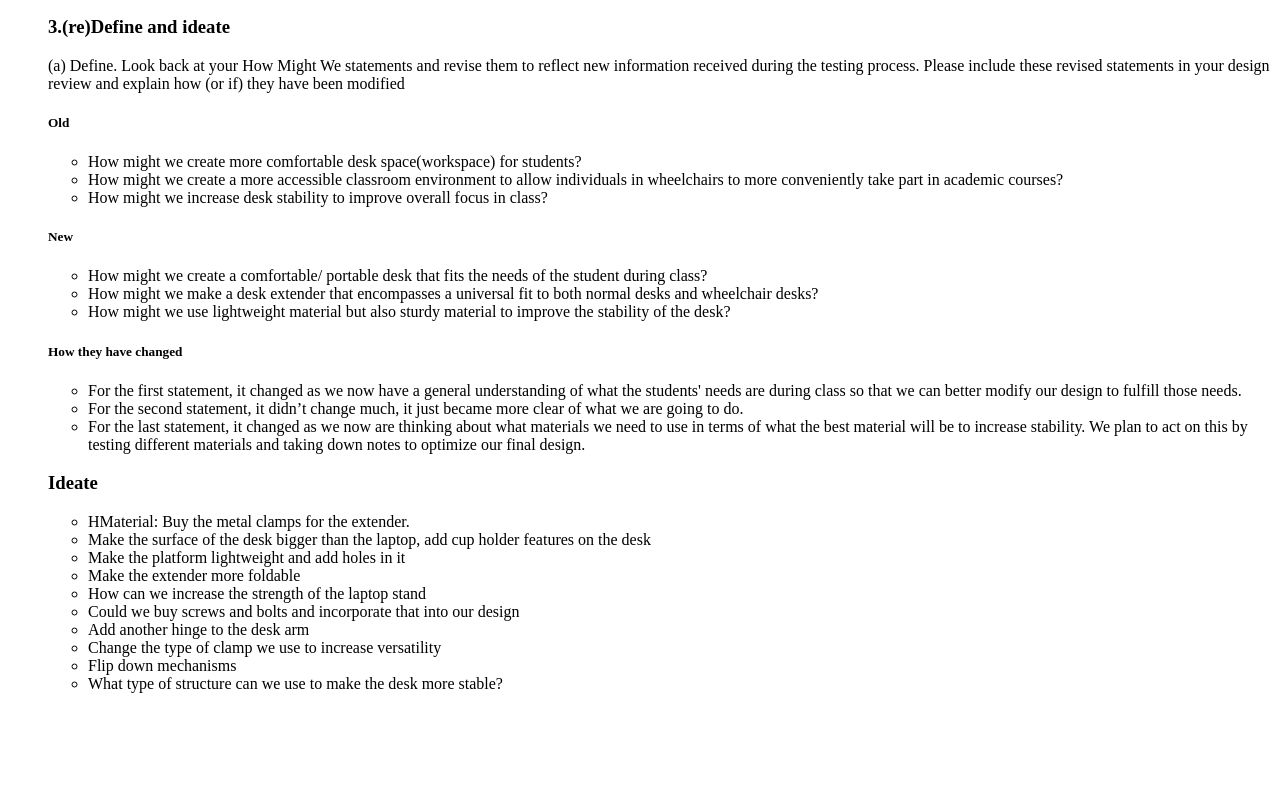
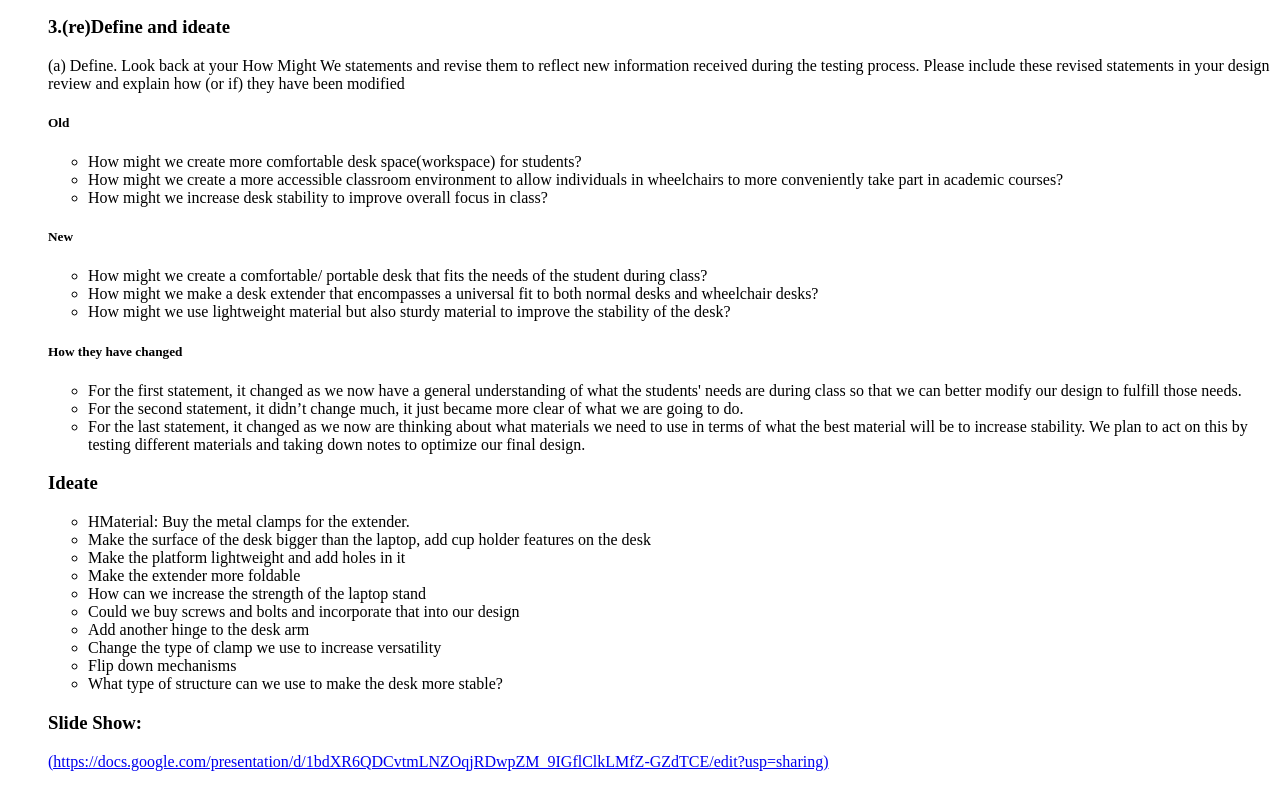
Before and after one commit to BrandonZ-21/BZ21ENGR11a-spring2025, a plain HTML site: page Project5.html in a window 1280 px wide. Shown: the part 7484-8271 px from the top of the page. Before the commit the page ends 8193 px from the top, so only its background shows below. Drawn offline with Linux system fonts and the light colour scheme.

Commit message:
final project

```diff
--- a/Project5.html
+++ b/Project5.html
@@ -480,8 +480,8 @@
                     <li>Flip down mechanisms</li>
                     <li>What type of structure can we use to make the desk more stable?</li>
                 </ul>
-
-
+                <h3>Slide Show:</h3>
+                <p><a href="https://docs.google.com/presentation/d/1bdXR6QDCvtmLNZOqjRDwpZM_9IGflClkLMfZ-GZdTCE/edit?usp=sharing">(https://docs.google.com/presentation/d/1bdXR6QDCvtmLNZOqjRDwpZM_9IGflClkLMfZ-GZdTCE/edit?usp=sharing)</a></p>
 
 
 
```
Also changed, not shown: 1 other file.
